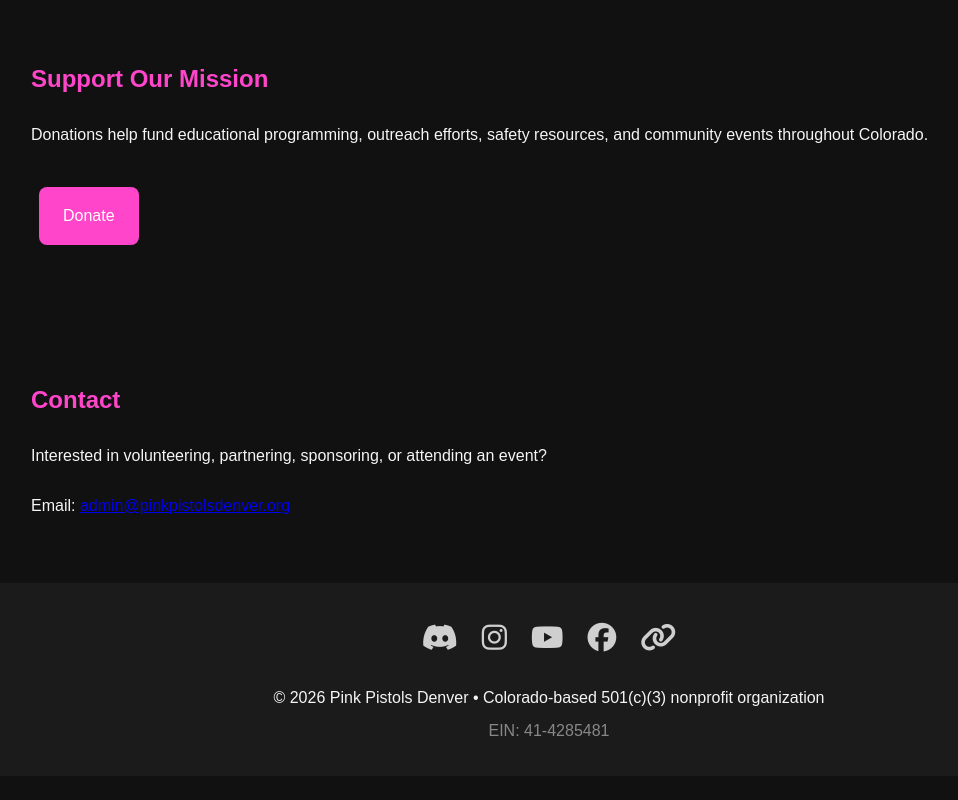
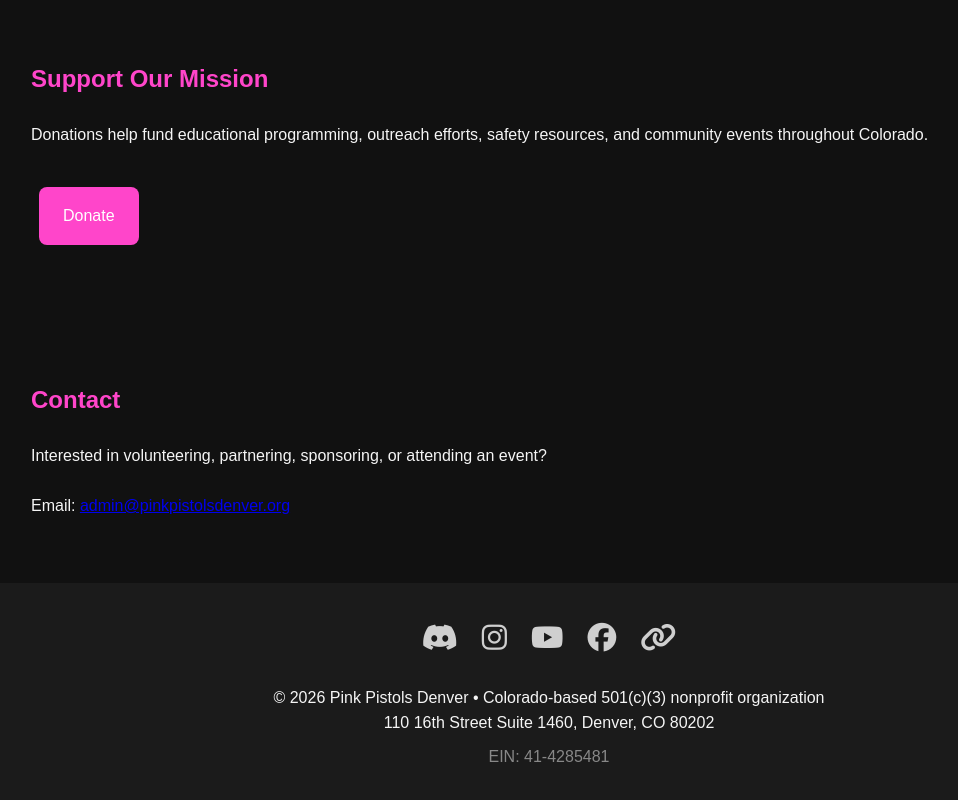
Before and after one commit to pink-pistols-denver/website, a plain HTML site: page index.html in a window 1280 px wide. Shown: the part 2250-3050 px from the top of the page, without its empty margins (91-1049 px from the left). Before the commit the page ends 3026 px from the top, so only its background shows below. Drawn offline with Linux system fonts and the light colour scheme; a web font is replaced by a local one.

Commit message:
Add address for Google

```diff
--- a/index.html
+++ b/index.html
@@ -379,6 +379,8 @@ aria-label="Linktree">
 <p style="margin-top:1.5rem">
 
 © 2026 Pink Pistols Denver • Colorado-based 501(c)(3) nonprofit organization
+<br>
+110 16th Street Suite 1460, Denver, CO 80202
 
 </p>
 
```
